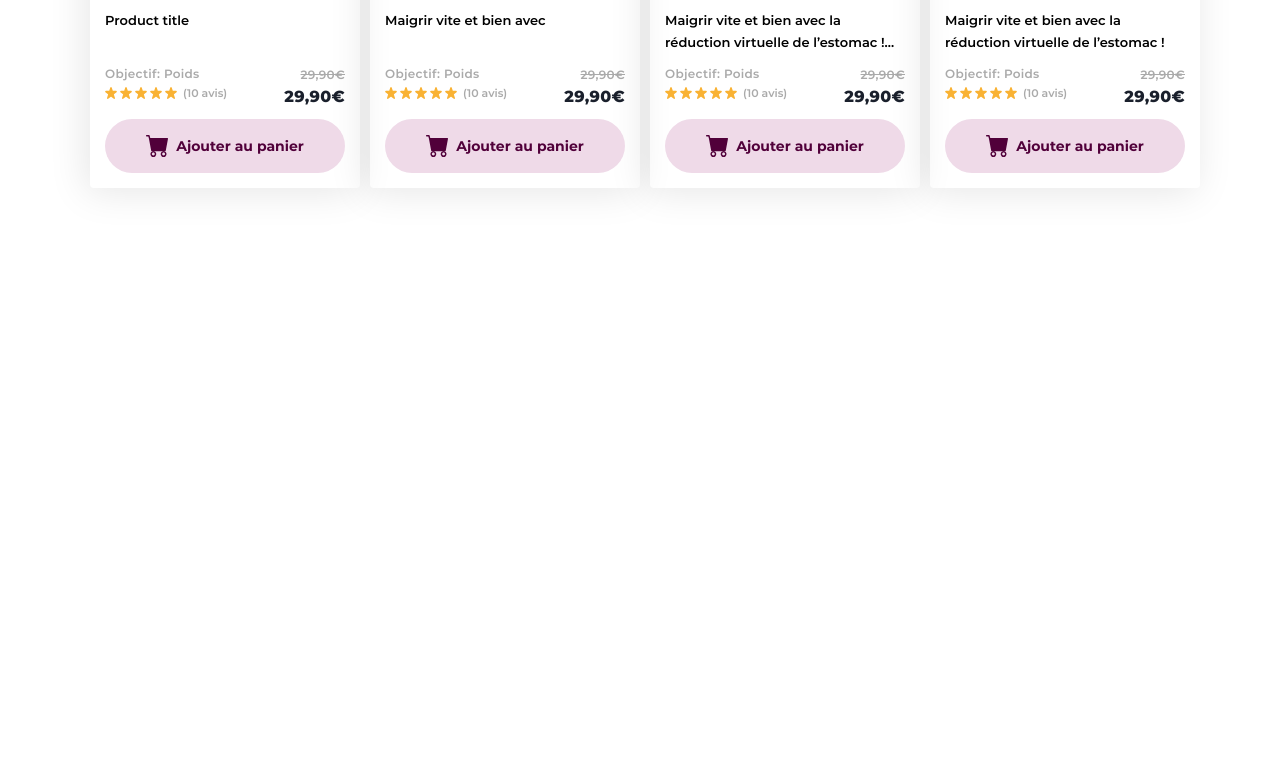
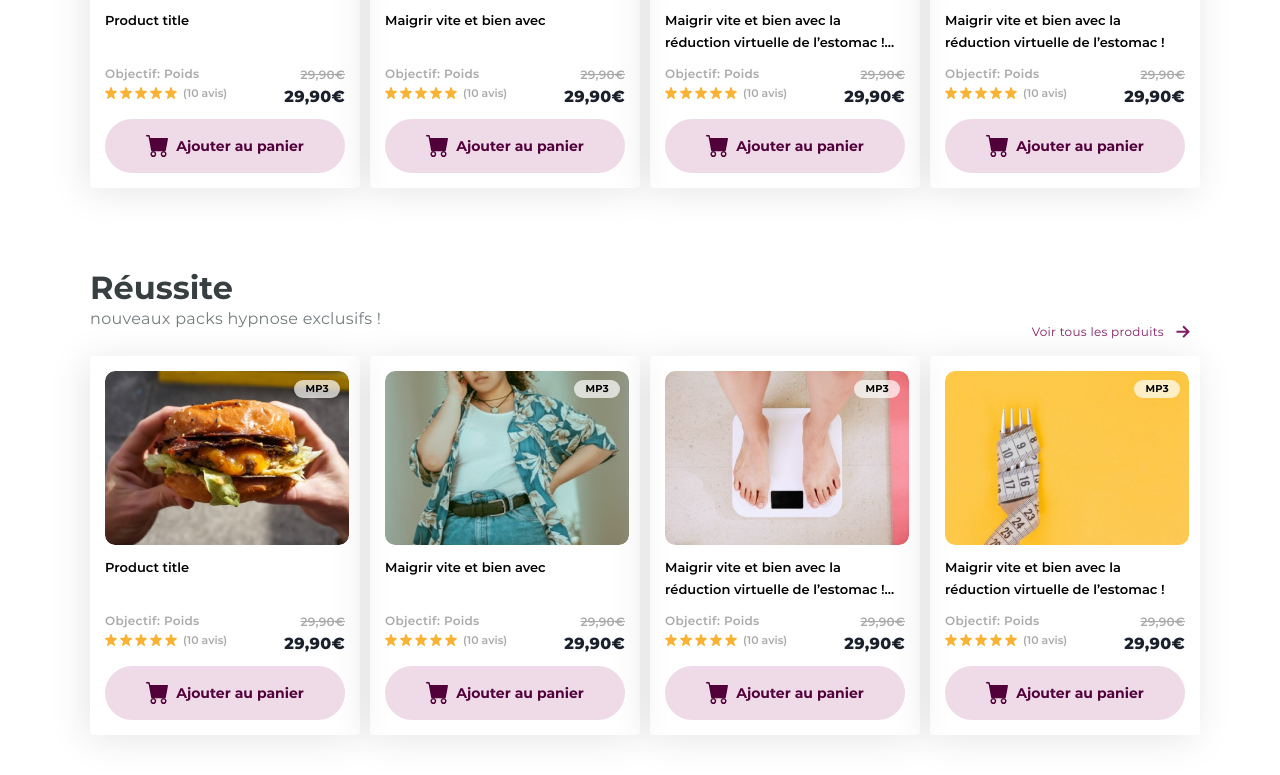
Before and after one commit to yasnbouz/hypnose-frontend, a Next.js app: page /boutique in a window 1280 px wide. Shown: the part 2107-2882 px from the top of the page. Before the commit the page ends 2335 px from the top, so only its background shows below. Built offline with nearby package versions, Linux system fonts and the light colour scheme.

Commit message:
Feat: Add Réussite page boutique (#1459698166)

```diff
--- a/src/pages/boutique/index.tsx
+++ b/src/pages/boutique/index.tsx
@@ -14,6 +14,7 @@ function Boutique(): JSX.Element {
                 <Packs />
                 <ProductByCategory name="poids" description="Perdre du poids" />
                 <ProductByCategory name="poids" description="Bien-être" />
+                <ProductByCategory name="poids" description="Réussite" />
             </main>
         </div>
     );
```
